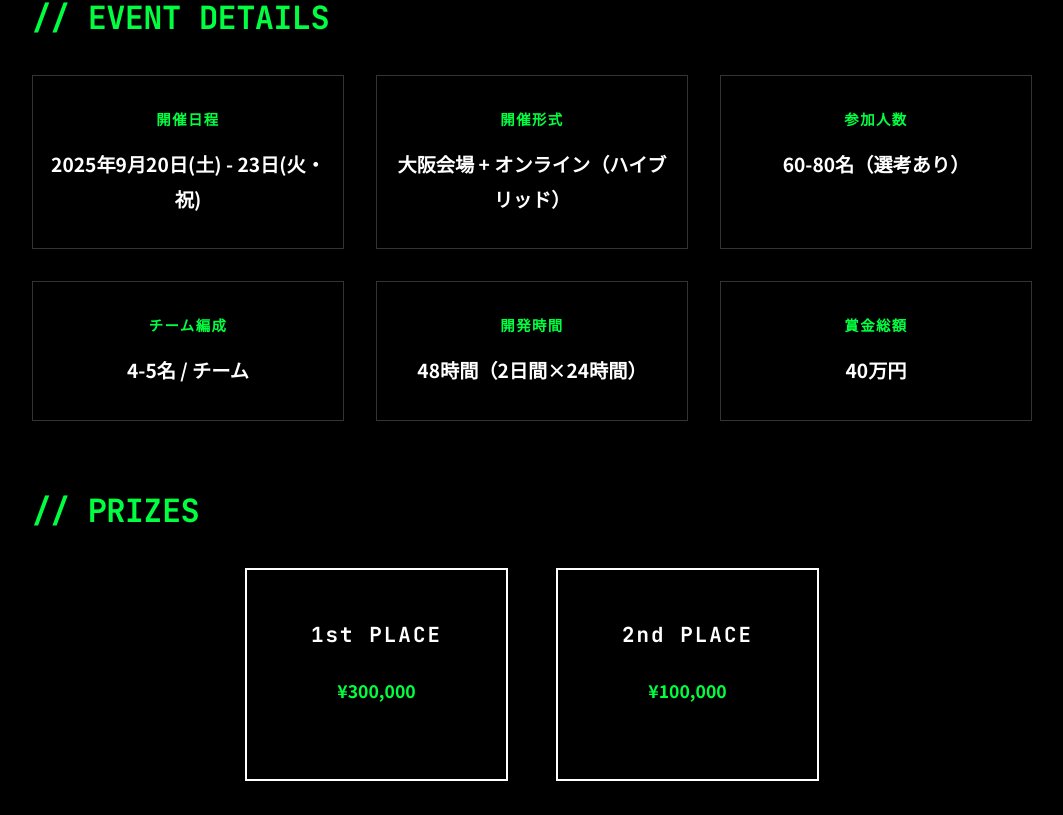
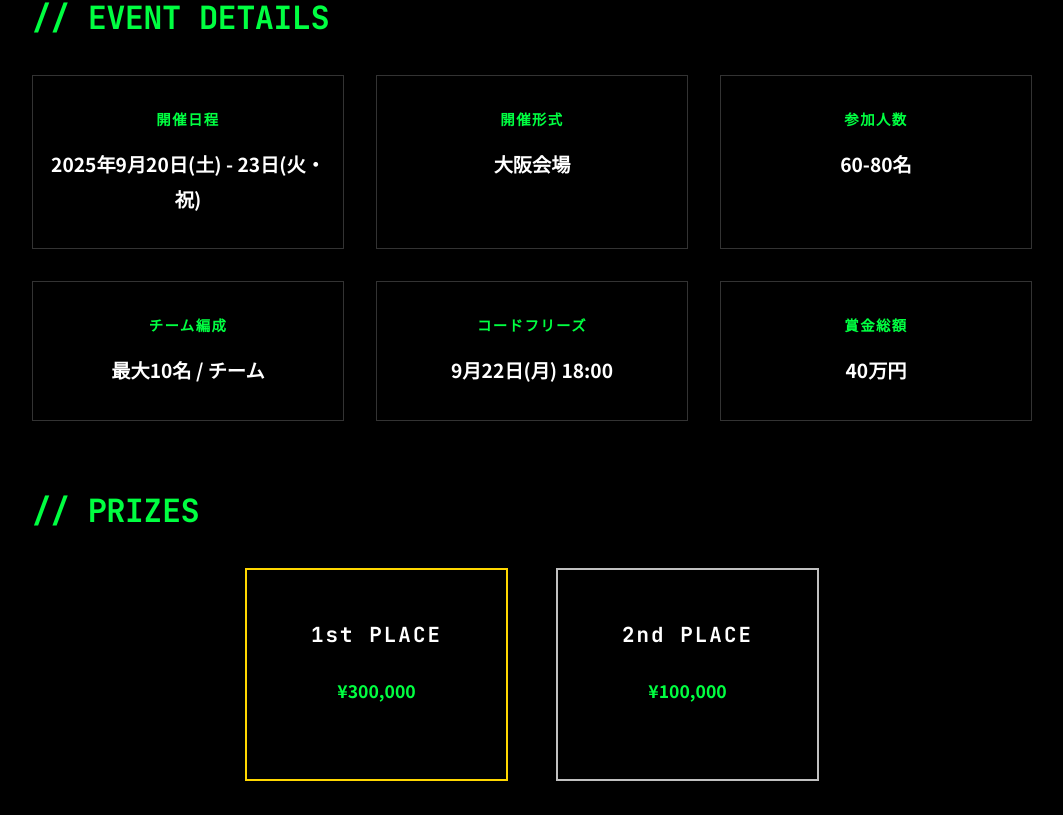
Before and after one commit to Tech-SummerCamp/TSC, a React (Vite) app: page /2025 in a window 1280 px wide. Shown: the part 1965-2780 px from the top of the page, without its empty margins (108-1171 px from the left). Built offline with nearby package versions, Linux system fonts and the light colour scheme.

Commit message:
EVENT DETAILSの詳細の内容編集

```diff
--- a/src/pages/2025/Home.css
+++ b/src/pages/2025/Home.css
@@ -307,6 +307,46 @@
 .prize-item:hover {
   border-color: var(--color-terminal-green);
   transform: scale(1.05);
+}
+
+.first-place {
+  border-color: #FFD700;
+}
+
+.first-place:hover {
+  border-color: #FFA500;
+  box-shadow: 0 10px 30px rgba(255, 215, 0, 0.3);
+}
+
+.second-place {
+  border-color: #C0C0C0;
+}
+
+.second-place:hover {
+  border-color: #A8A8A8;
+  box-shadow: 0 10px 30px rgba(192, 192, 192, 0.3);
+}
+
+.crown-icon {
+  font-size: 3rem;
+  margin-bottom: 1rem;
+  display: block;
+  animation: crown-float 2s ease-in-out infinite alternate;
+}
+
+.gold-crown {
+  filter: hue-rotate(45deg) saturate(2) brightness(1.2);
+  text-shadow: 0 0 20px rgba(255, 215, 0, 0.8);
+}
+
+.silver-crown {
+  filter: grayscale(0.3) brightness(1.1);
+  text-shadow: 0 0 20px rgba(192, 192, 192, 0.6);
+}
+
+@keyframes crown-float {
+  0% { transform: translateY(0px); }
+  100% { transform: translateY(-8px); }
 }
 
 .prize-rank {
--- a/src/pages/2025/Home.jsx
+++ b/src/pages/2025/Home.jsx
@@ -114,19 +114,19 @@ const Home = () => {
                   </div>
                   <div className="detail-item">
                     <h3>開催形式</h3>
-                    <p>大阪会場 + オンライン（ハイブリッド）</p>
+                    <p>大阪会場</p>
                   </div>
                   <div className="detail-item">
                     <h3>参加人数</h3>
-                    <p>60-80名（選考あり）</p>
+                    <p>60-80名</p>
                   </div>
                   <div className="detail-item">
                     <h3>チーム編成</h3>
-                    <p>4-5名 / チーム</p>
+                    <p>最大10名 / チーム</p>
                   </div>
                   <div className="detail-item">
-                    <h3>開発時間</h3>
-                    <p>48時間（2日間×24時間）</p>
+                    <h3>コードフリーズ</h3>
+                    <p>9月22日(月) 18:00</p>
                   </div>
                   <div className="detail-item">
                     <h3>賞金総額</h3>
@@ -138,11 +138,11 @@ const Home = () => {
               <section className="about-section">
                 <h2>// PRIZES</h2>
                 <div className="prizes">
-                  <div className="prize-item">
+                  <div className="prize-item first-place">
                     <h3 className="prize-rank">1st PLACE</h3>
                     <p className="prize-amount">¥300,000</p>
                   </div>
-                  <div className="prize-item">
+                  <div className="prize-item second-place">
                     <h3 className="prize-rank">2nd PLACE</h3>
                     <p className="prize-amount">¥100,000</p>
                   </div>
```
